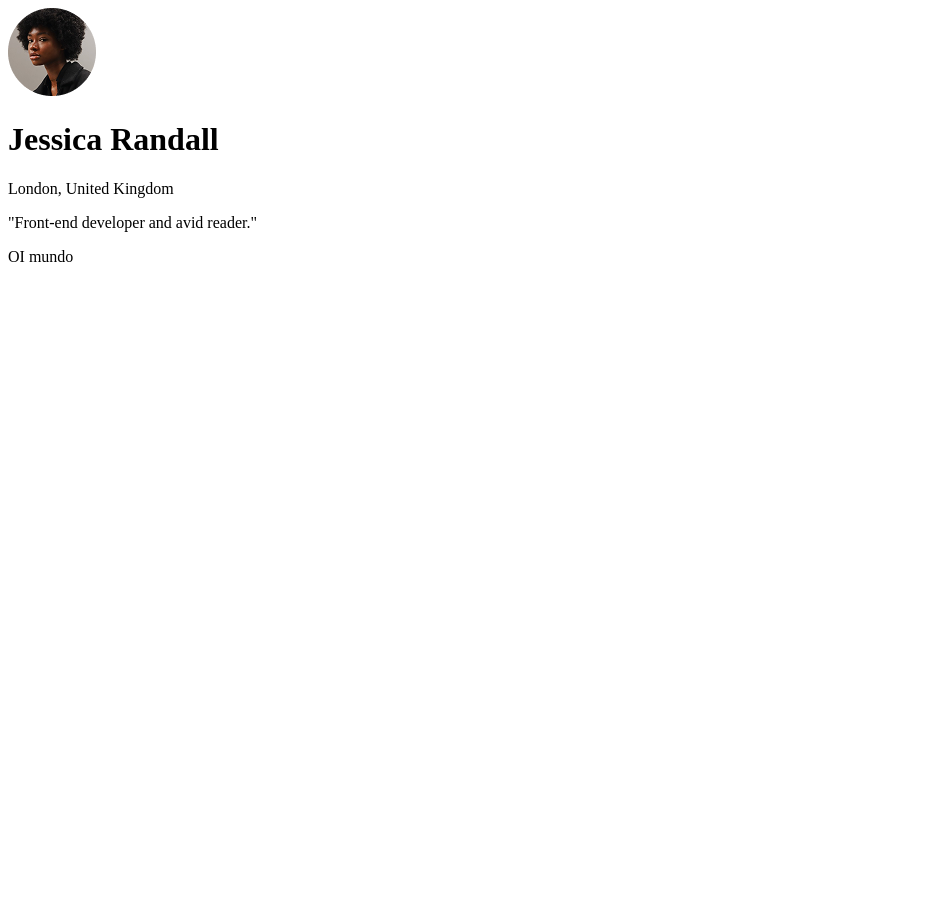
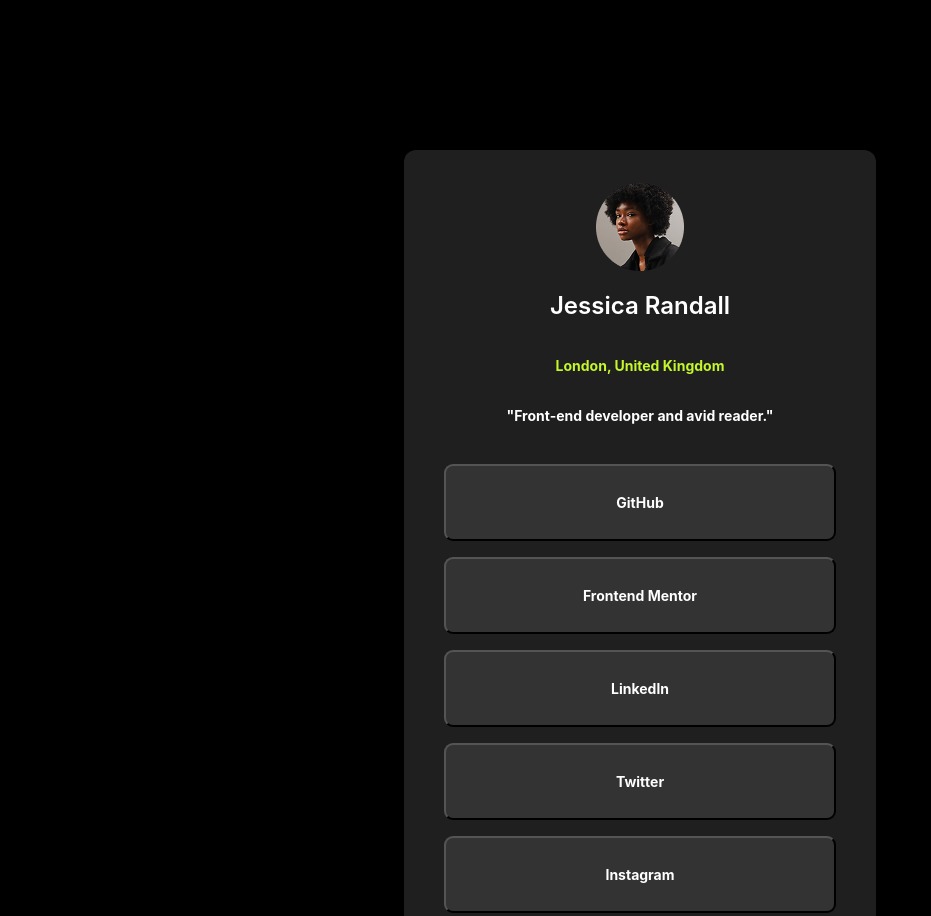
Before and after one commit to joaopmartins7-pixel/Bio, a plain HTML site: page index.html in a window 1280 px wide. Shown: the top 916 px of the page, without its empty margins (0-931 px from the left). Before the commit the page ends 800 px from the top, so only its background shows below. Drawn offline with Linux system fonts and the light colour scheme.

Commit message:
add buttons

```diff
--- a/index.html
+++ b/index.html
@@ -1,18 +1,35 @@
 <!DOCTYPE html>
 <html lang="pt-br">
+
 <head>
     <meta charset="UTF-8">
     <meta name="viewport" content="width=device-width, initial-scale=1.0">
     <title>Bio</title>
     <link rel="stylesheet" href="style.css">
 </head>
+
 <body>
     <main class="container">
-        <img src="profile-pic.png" alt="foto perfil" class="profile">
-        <h1>Jessica Randall</h1>
-        <p>London, United Kingdom</p>
-        <p>"Front-end developer and avid reader."</p>
-        <p>OI mundo</p>
+        <div class="primeiro">
+            <img src="profile-pic.png" alt="foto perfil" class="profile">
+            <h1>Jessica Randall</h1>
+            <p class="London">London, United Kingdom</p>
+            <p>"Front-end developer and avid reader."</p>
+        </div>
+        <div class="segundo">
+            <button>
+                <p>GitHub</p>
+            </button><button>
+                <p>Frontend Mentor</p>
+            </button><button>
+                <p>Linkedln</p>
+            </button><button>
+                <p>Twitter</p>
+            </button><button>
+                <p>Instagram</p>
+            </button>
+        </div>
     </main>
 </body>
+
 </html>
--- a/style.css
+++ b/style.css
@@ -0,0 +1,79 @@
+.container {
+    display: flex;
+    width: 392px;
+    padding: 33px 40px 40px 40px;
+    flex-direction: column;
+    align-items: center;
+    gap: 24px;
+    flex-shrink: 0;
+    border-radius: 12px;
+    background: var(--color-grey-800, #1F1F1F);
+    margin: 150px auto;
+}
+
+button {
+    display: flex;
+    padding: var(--spacing-150, 12px);
+    justify-content: center;
+    align-items: center;
+    gap: var(--spacing-100, 8px);
+    align-self: stretch;
+    border-radius: 9px;
+    background: var(--color-grey-700, #333);
+}
+
+.segundo {
+    display: flex;
+    flex-direction: column;
+    align-items: center;
+    gap: var(--spacing-200, 16px);
+    align-self: stretch;
+}
+
+p {
+    color: var(--color-white, #FFF);
+
+    /* text-preset-2-bold */
+    font-family: Inter;
+    font-size: var(--font-size-text-preset-2, 14px);
+    font-style: normal;
+    font-weight: 700;
+    line-height: 150%;
+    /* 21px */
+}
+
+h1 {
+    align-self: stretch;
+    color: var(--color-white, #FFF);
+    text-align: center;
+    font-family: Inter;
+    font-size: var(--font-size-text-preset-1, 24px);
+    font-style: normal;
+    font-weight: 600;
+    line-height: 150%;
+    /* 36px */
+}
+
+.London {
+    align-self: stretch;
+    color: var(--color-green, #C4F82A);
+    text-align: center;
+    /* text-preset-2-bold */
+    font-family: Inter;
+    font-size: var(--font-size-text-preset-2, 14px);
+    font-style: normal;
+    font-weight: 700;
+    line-height: 150%;
+    /* 21px */
+}
+
+.primeiro{
+    display: flex;
+    flex-direction: column;
+    align-items: center;
+    gap: var(--spacing-200, 1px);
+}
+
+body{
+    background-color: black;
+}
```
